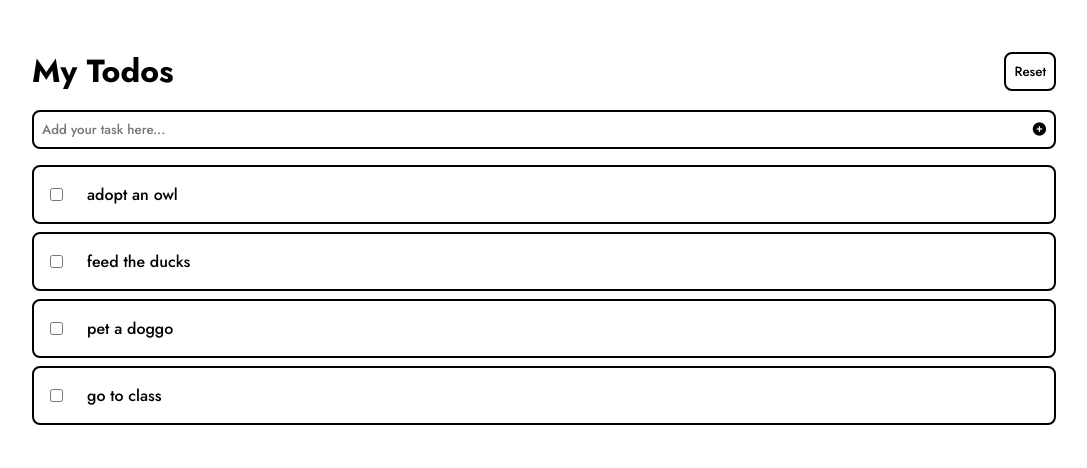
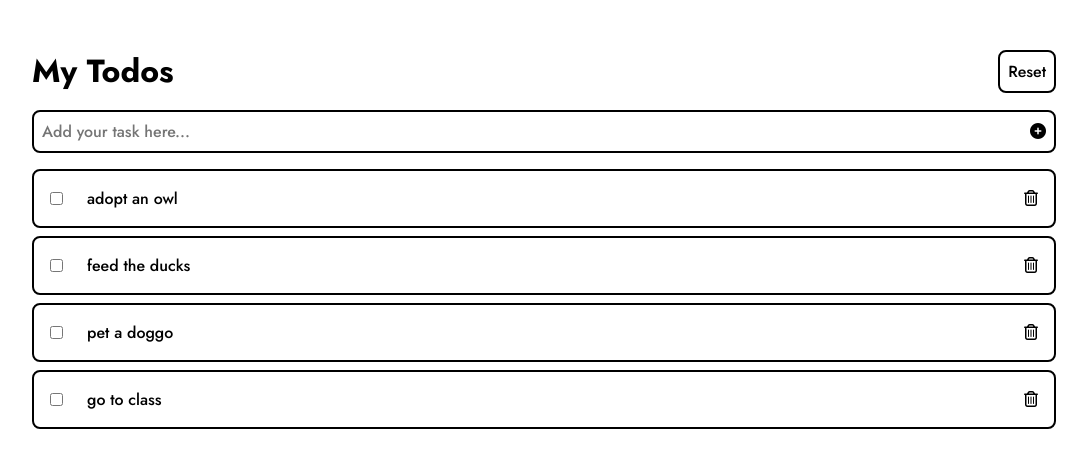
Before and after one commit to DanForder/my-todos-challenge, a plain HTML site: page index.html in a window 1280 px wide. Shown: the whole page, without its empty margins (96-1183 px from the left). Drawn offline with Linux system fonts and the light colour scheme.

Commit message:
delete todo functionality, add button mixin

```diff
--- a/main.js
+++ b/main.js
@@ -39,18 +39,29 @@ const onFormSubmit = (event) => {
   event.target.reset();
 };
 
-// maps all current task checkboxes to the corresponding task in the array
-const mapTaskCheckboxes = () => {
-  const todoCheckboxes = document.querySelectorAll(".list__input");
-  todoCheckboxes.forEach((checkbox, index) => {
-    checkbox.addEventListener("change", () => checkTodo(index));
-  });
-};
-
 // toggles the checked state of a task based on its index in the array
 const checkTodo = (index) => {
   todoList[index].checked = !todoList[index].checked;
   recreateHTML();
+};
+
+// deletes a task based on its index in the array
+const deleteTodo = (index) => {
+  todoList.splice(index, 1);
+  recreateHTML();
+};
+
+// maps all current task checkboxes to the corresponding task in the array
+const mapTaskCheckboxes = () => {
+  const todoCheckboxes = document.querySelectorAll(".list__input");
+  const todoDeleteButtons = document.querySelectorAll(".list__delete");
+
+  todoCheckboxes.forEach((checkbox, index) => {
+    checkbox.addEventListener("change", () => checkTodo(index));
+  });
+  todoDeleteButtons.forEach((deleteButton, index) => {
+    deleteButton.addEventListener("click", () => deleteTodo(index));
+  });
 };
 
 // returns HTML for a list of inputs based on an array of tasks
@@ -62,6 +73,9 @@ const createListItemsHTML = (list) => {
         checked && "checked"
       } />
         <label class="list__label" for="todo-${index}">${content}</label>
+        <button class="list__delete" aria-label="Delete todo item">
+          <i class="far fa-trash-alt" aria-hidden="true"></i>
+        </button>
       </li>`;
     })
     .join("");
--- a/style.css
+++ b/style.css
@@ -20,6 +20,12 @@
 .list .list__item .list__input:checked + .list__label {
   text-decoration: line-through;
 }
+.list .list__item .list__delete {
+  margin-right: 1rem;
+  border: none;
+  background-color: transparent;
+  font-size: 1rem;
+}
 
 .text-field {
   margin: 1rem 0;
@@ -38,6 +44,7 @@
   padding: 0.5rem;
   border: none;
   background-color: transparent;
+  font-size: 1rem;
 }
 
 .header {
@@ -47,7 +54,9 @@
 }
 .header .header__button {
   padding: 0.5rem;
+  border: none;
   background-color: transparent;
+  font-size: 1rem;
   border: 2px solid black;
   border-radius: 0.5rem;
 }
--- a/styles/_mixins.scss
+++ b/styles/_mixins.scss
@@ -2,3 +2,9 @@
   border: 2px solid black;
   border-radius: 0.5rem;
 }
+
+@mixin button-reset() {
+  border: none;
+  background-color: transparent;
+  font-size: 1rem;
+}
--- a/styles/components/_list.scss
+++ b/styles/components/_list.scss
@@ -23,5 +23,10 @@
     .list__input:checked + .list__label {
       text-decoration: line-through;
     }
+
+    .list__delete {
+      margin-right: 1rem;
+      @include button-reset;
+    }
   }
 }
--- a/styles/components/_text-field.scss
+++ b/styles/components/_text-field.scss
@@ -15,7 +15,6 @@
   .text-field__input,
   .text-field__button {
     padding: 0.5rem;
-    border: none;
-    background-color: transparent;
+    @include button-reset;
   }
 }
--- a/styles/layouts/_header.scss
+++ b/styles/layouts/_header.scss
@@ -7,7 +7,7 @@
 
   .header__button {
     padding: 0.5rem;
-    background-color: transparent;
+    @include button-reset;
     @include border;
   }
 }
```
